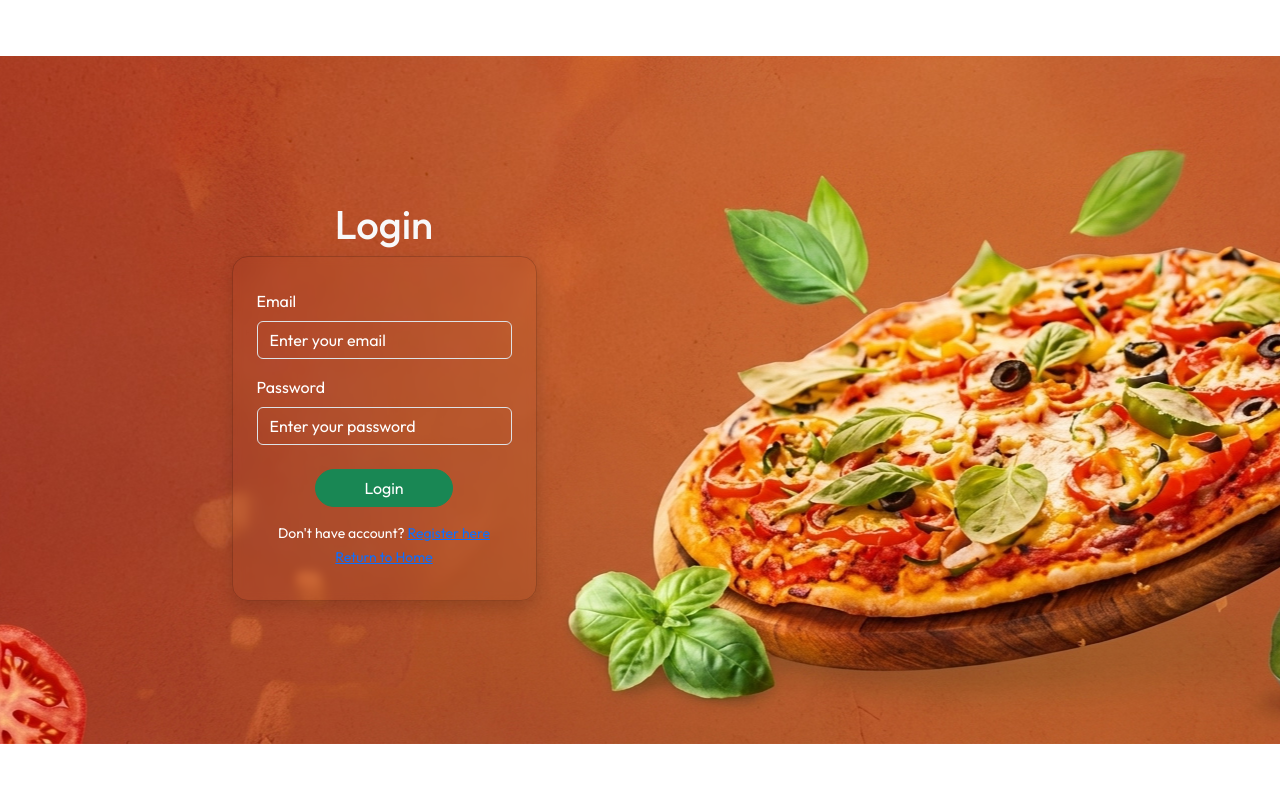
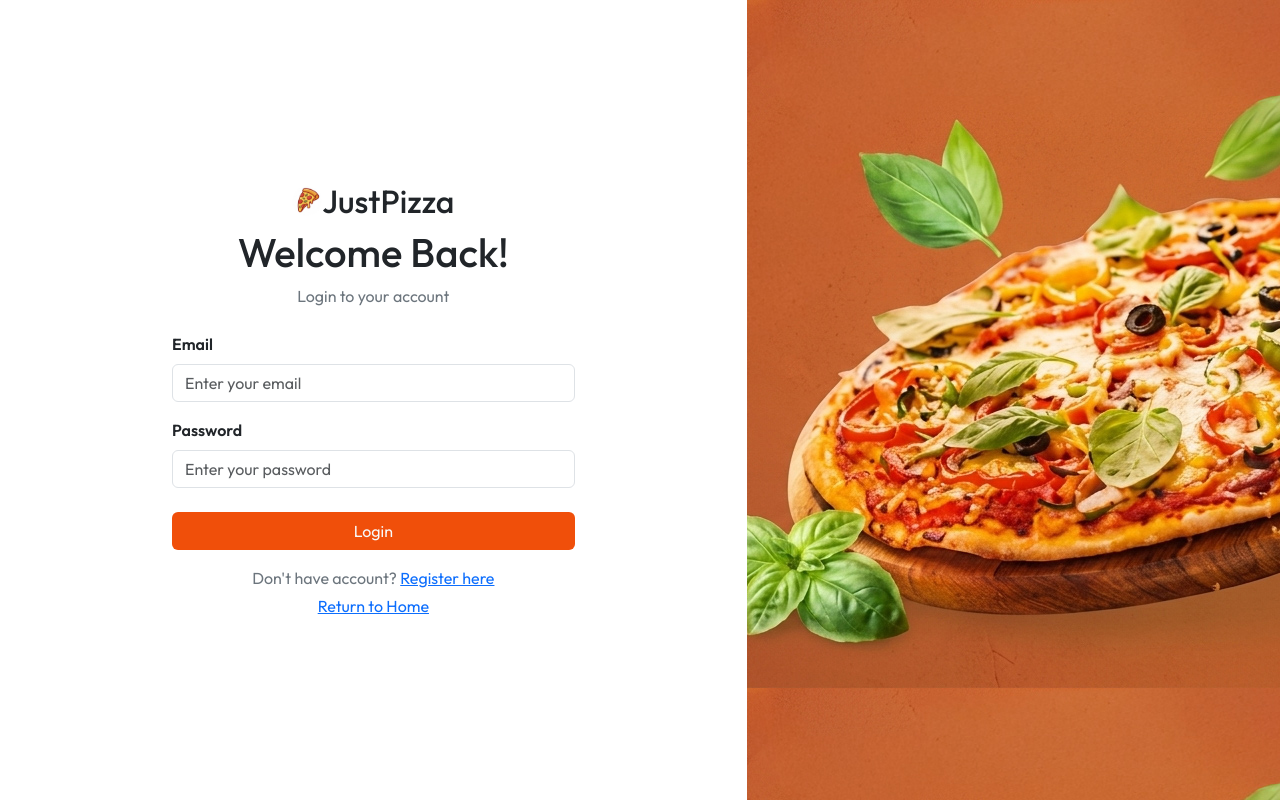
Before and after one commit to vaibhav-velhal/just-pizza-react, a React (Vite) app: page /login in a window 1280 px wide. Built offline with nearby package versions, Linux system fonts and the light colour scheme; no server answers.

Commit message:
Login page design changed

```diff
--- a/src/components/Navbar/Navbar.jsx
+++ b/src/components/Navbar/Navbar.jsx
@@ -39,7 +39,7 @@ function Navbar() {
         <nav className={`navbar navbar-expand-lg fixed-top ${sticky ? 'dark-nav' : ''} ${isHomePage ? '': 'dark-nav'}`}>
             <div className="container px-4 px-md-0">
                 <a href="/" className="navbar-brand me-4 fs-4 fw-semibold">
-                    <img src="./../../../logo.png" alt=""className="me-1 mb-2" style={{height: 30, width: 30}}/>JustPizza
+                    <img src="./../../../logo.png" alt="JustPizza-logo" className="me-1 mb-2" style={{height: 30, width: 30}}/>JustPizza
                 </a>
                 <button className="navbar-toggler border-secondary border-opacity-75" type="button" data-bs-toggle="collapse" data-bs-target="#navbarNav">
                     <span className="navbar-toggler-icon"></span>
--- a/src/pages/Login/Login.css
+++ b/src/pages/Login/Login.css
@@ -1,44 +1,26 @@
 .login-page {
-    height: 100vh;
-    background: url("./../../../public/pizza-auth-image.jpg") no-repeat center center;
-    display: flex;
-    justify-content: center;
-    align-items: center;
+    min-height: 100vh;
+    background-image: url("./../../../public/pizza-auth-image.jpg");
 }
 
 .login-page .login-container {
-    margin-right: 40%;
+    background-color: white;
 }
 
-.login-page .card {
-    color: white;
-    background-color: transparent;
-    backdrop-filter: blur(5px);
+.login-page .form-container {
+    margin: 0 10rem;
 }
 
-.login-page form input {
-    color: white;
-    background-color: transparent;
+.login-page input:focus {
+    outline: none;
+    box-shadow: none;
 }
 
-.login-page form input:focus {
-    color: white;
-    background-color: transparent;
-    outline: 2px solid green;
+.login-page .btn {
+    background-color: hsl(18, 92%, 49%);
 }
 
-.login-page form input::placeholder {
-    color: white;
+.login-page .btn:hover {
+    text-decoration: underline;
+    background-color: hsl(18, 92%, 45%);
 }
-
-.login-page .login-button .btn:hover {
-    text-decoration: underline;
-}
-
-
-/* Media Queries */
-@media (max-width: 767px) {
-    .login-page .login-container {
-        margin-right: 0;
-    }
-}
--- a/src/pages/Login/Login.jsx
+++ b/src/pages/Login/Login.jsx
@@ -38,15 +38,24 @@ function Login() {
     }
 
     return(
-        <main>
-            <div className="login-page">
-                <div className="login-container">
-                    <h1 className="text-center text-light">Login</h1>
-                    <form onSubmit={handleLogin} method="POST">
-                        <div className="card px-2 py-3 shadow rounded-4">
-                            <div className="card-body">
-                                <div className="mb-3">
-                                    <label htmlFor="email" className="form-label">
+        <>
+            <div className="row m-0 login-page">
+                <div className="col-md-7 col-12 login-container d-flex flex-column justify-content-center">
+                    <section>
+                        <h1 className="text-center mb-1 fs-2">
+                            <img src="./../../../public/logo.png" alt="JustPizza-logo" className="mb-2" style={{height: 30, width: 30}}/>
+                            JustPizza
+                        </h1>
+                        <h2 className="text-center fs-1">Welcome Back!</h2>
+                        <p className="text-center mb-4 text-secondary">Login to your account</p>
+                    </section>
+
+                    <section>
+                        <div className="form-container">
+                            <form onSubmit={handleLogin} method="POST">
+
+                                <div className="email-input-box mb-3">
+                                    <label htmlFor="email" className="form-label fw-semibold">
                                         Email
                                     </label>
                                     <input
@@ -63,8 +72,8 @@ function Login() {
                                     />
                                 </div>
 
-                                <div className="mb-4">
-                                    <label htmlFor="password" className="form-label">
+                                <div className="password-input-box mb-4">
+                                    <label htmlFor="password" className="form-label fw-semibold">
                                         Password
                                     </label>
                                     <input
@@ -81,26 +90,21 @@ function Login() {
                                         required
                                     />
                                 </div>
-                                <div className="login-button mb-3 text-center">
-                                    <button className="btn btn-success rounded-pill px-5" type="submit">
-                                        Login
-                                    </button>
+
+                                <button className="btn text-light mb-3 w-100" type="submit">
+                                    Login
+                                </button>
+
+                                <div className="desc text-center">
+                                    <p className="text-secondary mb-1">Don't have account? <a href="/register">Register here</a></p>
+                                    <a href="/">Return to Home</a>
                                 </div>
-                                <div className="desc text-center">
-                                    <small>
-                                        <p className="m-0">
-                                            Don't have account?{" "}
-                                            <a href="/register">Register here</a>
-                                        </p>
-                                    </small>
-                                    <small><a href="/">Return to Home</a></small>
-                                </div>
-                            </div>
+                            </form>
                         </div>
-                    </form>
+                    </section>
                 </div>
             </div>
-        </main>
+        </>
     )
 }
 
```
